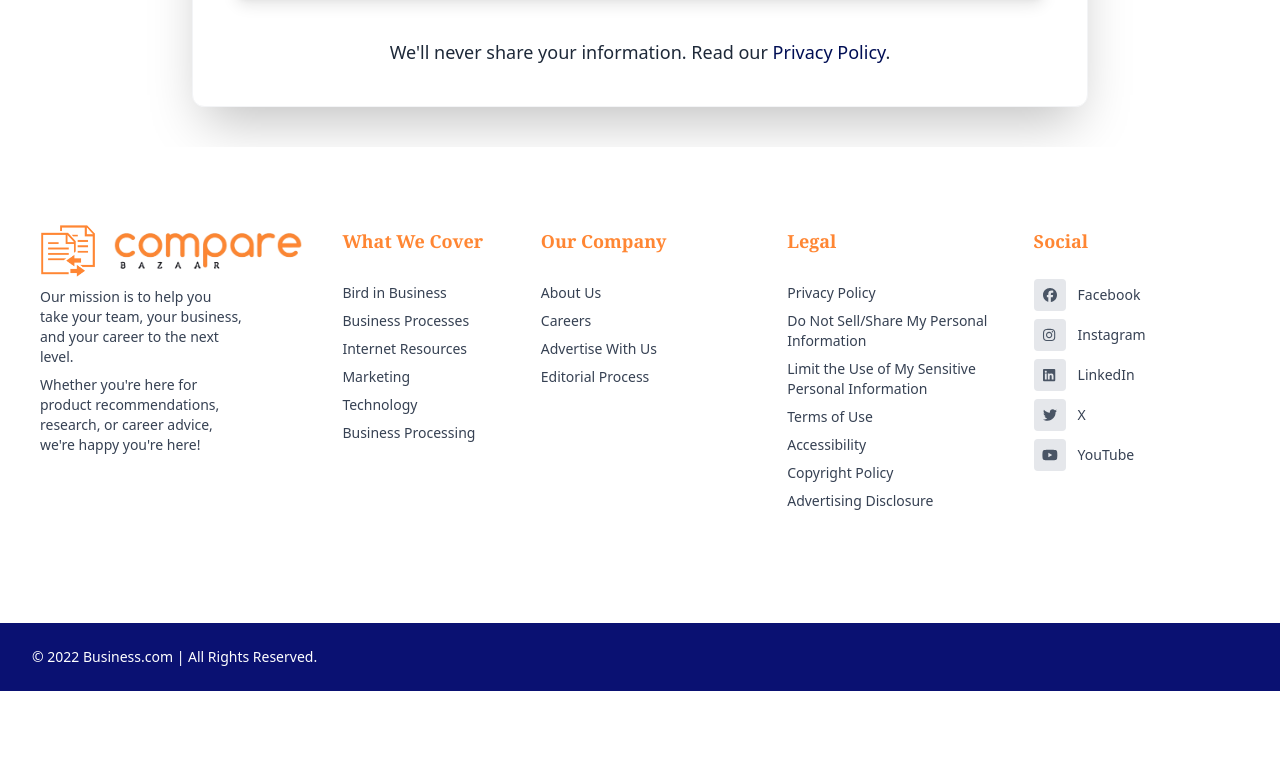
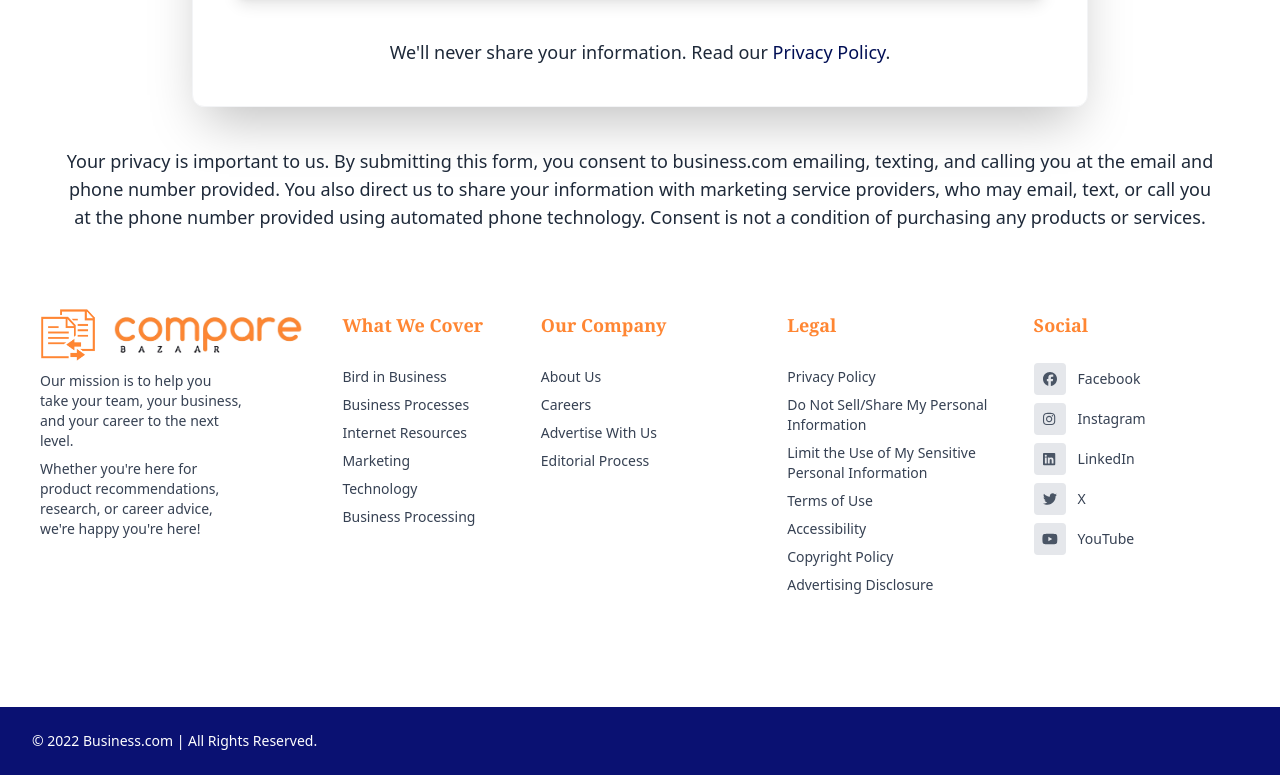
Before and after one commit to thisriya/Compare-Bazar-main-latest-, a React (Vite) app in the folder Compare-Bazar-main/: page /Advertise in a window 1280 px wide. Shown: the part 2533-3308 px from the top of the page. Before the commit the page ends 3224 px from the top, so only its background shows below. Built offline with nearby package versions, Linux system fonts and the light colour scheme.

Commit message:
message added

```diff
--- a/Compare-Bazar-main/src/components/Advertise.jsx
+++ b/Compare-Bazar-main/src/components/Advertise.jsx
@@ -594,6 +594,7 @@ const Advertise = () => {
     </form>
   )}
 </div>
+<p className='text-lg text-gray-800 text-center max-w-6xl mx-auto'>Your privacy is important to us. By submitting this form, you consent to business.com emailing, texting, and calling you at the email and phone number provided. You also direct us to share your information with marketing service providers, who may email, text, or call you at the phone number provided using automated phone technology. Consent is not a condition of purchasing any products or services.</p>
 </div>
 
 
```
